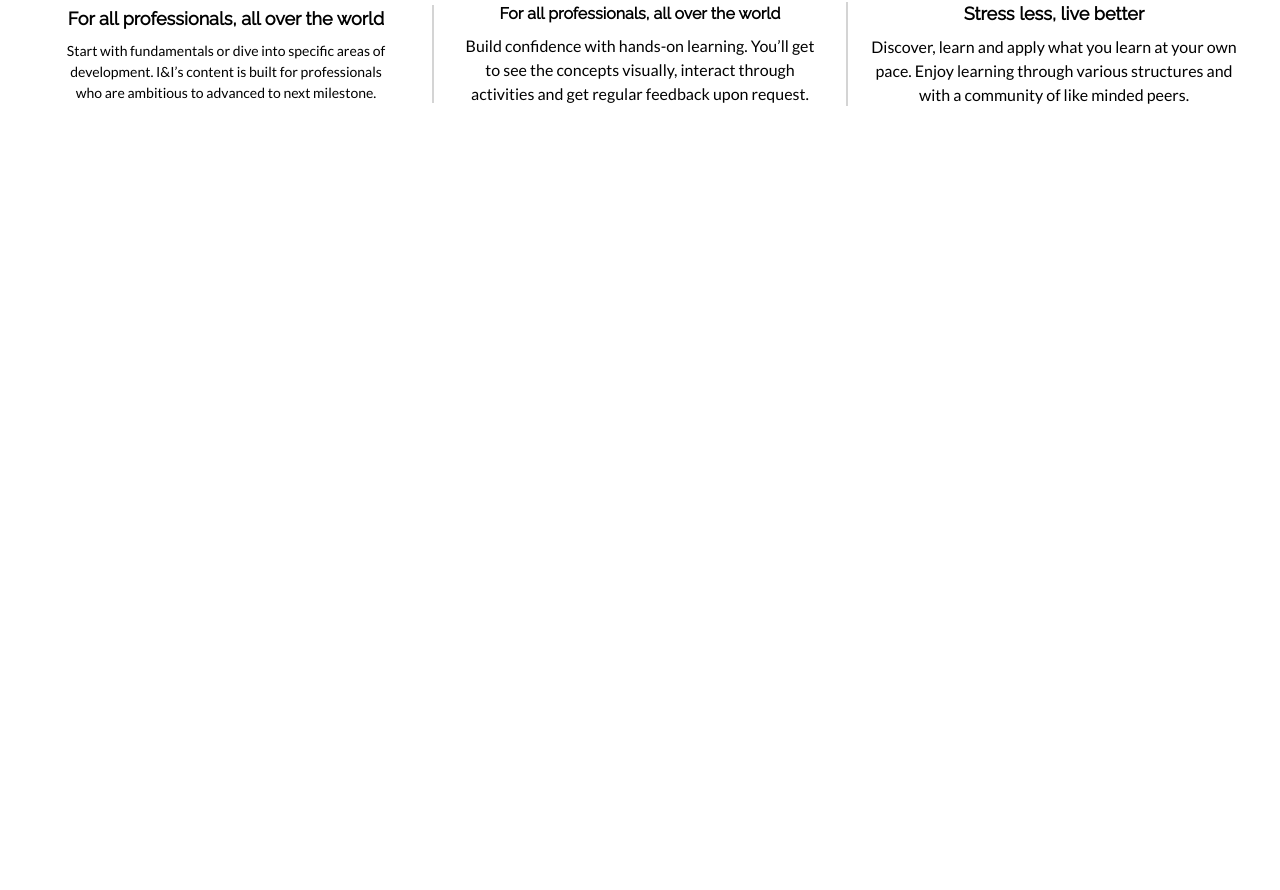
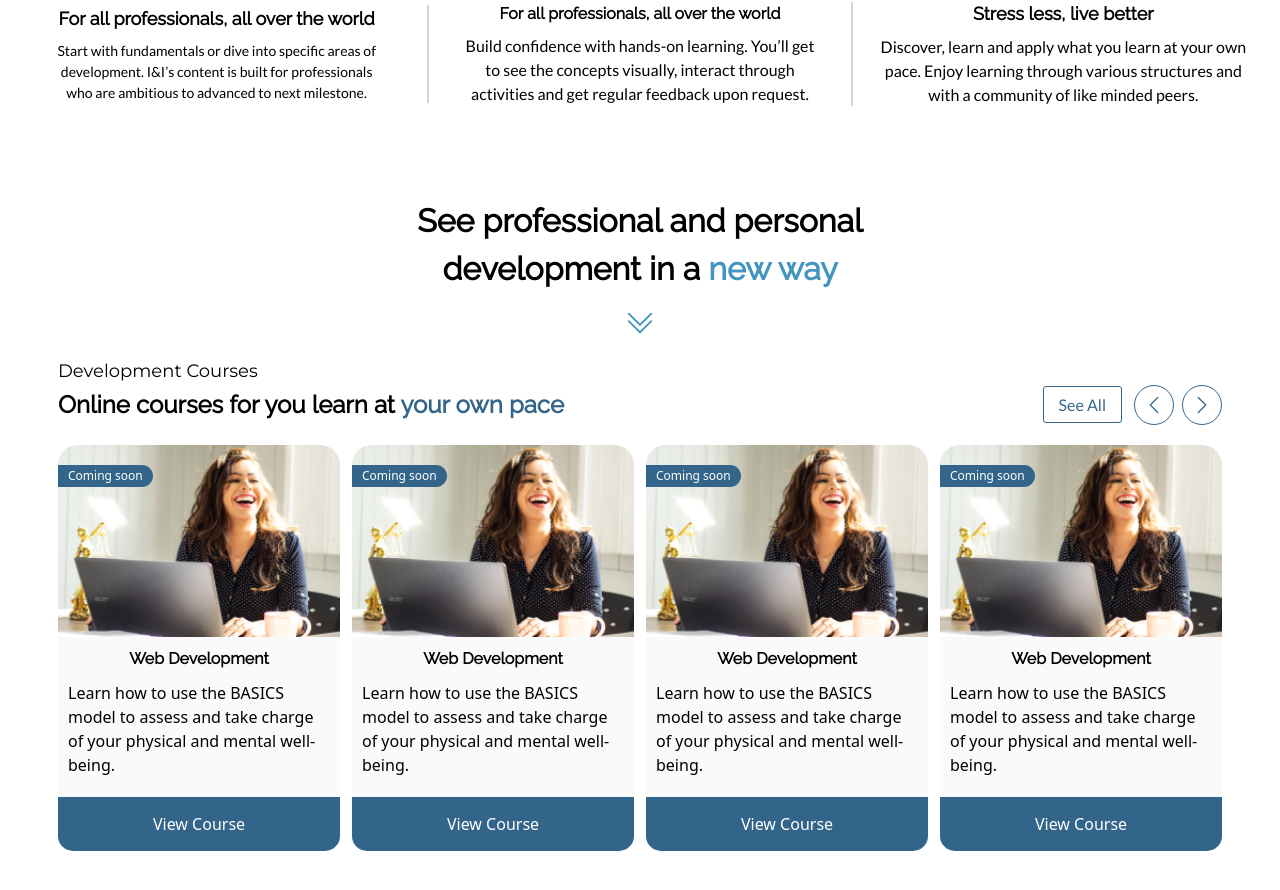
Before and after one commit to anie308/iandi, a React (Create React App) app: page / in a window 1280 px wide. Shown: the part 468-1358 px from the top of the page. Before the commit the page ends 800 px from the top, so only its background shows below. Built offline with nearby package versions, Linux system fonts and the light colour scheme.

Commit message:
course section

```diff
--- a/package.json
+++ b/package.json
@@ -1,6 +1,5 @@
 {
   "name": "iandi",
-  "homepage": "https://ianditest.netlify.app/",
   "version": "0.1.0",
   "private": true,
   "dependencies": {
@@ -9,6 +8,7 @@
     "@testing-library/react": "^13.0.0",
     "@testing-library/user-event": "^13.2.1",
     "autoprefixer": "^10.4.7",
+    "axios": "^0.27.2",
     "imagekitio-react": "^1.1.1",
     "postcss": "^8.4.14",
     "react": "^18.2.0",
--- a/src/App.js
+++ b/src/App.js
@@ -1,6 +1,7 @@
 import {Route , Routes } from 'react-router-dom'
 import Login from './components/Login';
 import AboutUs from './pages/AboutUs';
+import CourseDetail from './pages/CourseDetail';
 import Home from './pages/Home';
 import NotFound from './pages/NotFound';
 import Session from './pages/Session';
@@ -15,6 +16,7 @@ function App() {
         <Route path="/sessions" element={<Session />} />
         <Route path="/about-us" element={<AboutUs />} />
         <Route path="/iandi-admin" element={<Login />} />
+        <Route path="/courses/:slug" element={<CourseDetail />} />
         <Route path="*" element={<NotFound/>} />
 
 
--- /dev/null
+++ b/src/components/CourseItem.jsx
@@ -0,0 +1,38 @@
+import React from "react";
+import Thumbnail from "../assets/thumbnail.png";
+import { Link } from "react-router-dom";
+
+function CourseItem({ course }) {
+  return (
+    <div className="w-full sm:min-w-[260px]  rounded-[15px]">
+      <div className="relative w-full ">
+        <div>
+          <img
+            src={Thumbnail}
+            alt=""
+            className="rounded-t-[20px] w-full object-contain"
+          />
+        </div>
+        <div className="absolute top-[20px] bg-[#33658A] text-white py-[2px] rounded-r-[20px] px-[10px] flex items-center text-lato text-[12px] ">
+          {course.status}
+        </div>
+      </div>
+      <div className="flex flex-col w-full bg-primary">
+        <div className="py-[10px] text-center font-[700] font-raleway text-[16px]">
+          {course.name}
+        </div>
+        <div className="px-[10px] pb-[20px] text-lato">{course.meta}</div>
+      </div>
+      <div className="bg-[#33658A] py-[15px] flex items-center justify-center rounded-b-[15px] cursor-pointer">
+        <Link
+          to={`/courses/${course.slug}`}
+          className="text-lato text-[16px] text-white"
+        >
+          View Course
+        </Link>
+      </div>
+    </div>
+  );
+}
+
+export default CourseItem;
--- /dev/null
+++ b/src/components/CourseListing.jsx
@@ -0,0 +1,21 @@
+import React from 'react'
+import {courseDetails} from '../data'
+import CourseItem from './CourseItem'
+
+function CourseListing() {
+  return (
+    <div className='grid gap-4 grid-cols-1 sm:gap-2 sm:grid-cols-2 md:gap-3 md:grid-cols-3 lg:gap-3 lg:grid-cols-4 '>
+        {
+            courseDetails
+            .slice(0,4)
+            .map((course) => (
+                <CourseItem key={course.id} course={course}/>
+            ))
+
+
+        }
+    </div>
+  )
+}
+
+export default CourseListing
--- /dev/null
+++ b/src/components/Courses.jsx
@@ -0,0 +1,52 @@
+import React from "react";
+import { BsChevronDoubleDown, BsChevronRight, BsChevronLeft } from "react-icons/bs";
+import { Link } from "react-router-dom";
+import CourseListing from "./CourseListing";
+
+function Courses() {
+  return (
+    <div className="flex flex-col w-full py-[20px]">
+      <div className="w-full flex flex-col justify-center py-[20px]">
+        <div>
+          {" "}
+          <p className="font-[800] text-[20px] md:text-[32px] font-raleway text-left md:text-center px-[20px]">
+            See professional and personal <br /> development in a{" "}
+            <span className="text-[#4395C1]">new way</span>
+          </p>
+        </div>
+        <div className="hidden md:flex w-full  justify-center mt-[15px]">
+          <a href="#dev">
+            <BsChevronDoubleDown className="text-[30px] text-[#4395C1]" />
+          </a>
+        </div>
+      </div>
+      <div className="px-[20px] md:px-[58px]">
+        <div>
+            <p className="font-montserrat text-[18px] font-[400] ">Development Courses</p>
+        </div>
+        <div id="dev" className="flex items-center justify-between">
+            <div className="mt-[8px]flex items-center justify-center">
+                <p className="font-[800] font-raleway text-[20px] md:text-[24px]">Online courses for you learn at <br className='block md:hidden '/><span className="text-[#33658A]" >your own pace</span></p>
+            </div>
+            <div className="hidden md:flex items-center space-x-3">
+                <div>
+                    <Link to='/courses' className="font-lato text-[16px] font-[400] border border-[#33658A] text-[#33658A] py-[8px] px-[15px] rounded-[3px]  text-lato">See All</Link>
+                </div>
+                <div className='flex items-center space-x-2'>
+                    <div className="border rounded-full p-[9px] text-[20px] border-[#33658A] text-[#33658A] cursor-pointer"> <BsChevronLeft/></div>
+                    <div className="border rounded-full p-[9px] text-[20px] border-[#33658A] text-[#33658A] cursor-pointer"><BsChevronRight/></div>
+
+                </div>
+            </div>
+        </div>
+
+        <div className="my-[20px]">
+            <CourseListing/>
+        </div>
+      </div>
+
+    </div>
+  );
+}
+
+export default Courses;
--- a/src/components/HomeHero.jsx
+++ b/src/components/HomeHero.jsx
@@ -1,40 +1,75 @@
-import React from 'react';
-import { Link } from 'react-router-dom';
-import Hero from '../assets/hero.png'
+import React from "react";
+import { Link } from "react-router-dom";
+import Hero from "../assets/hero.png";
+import {BsChevronRight} from 'react-icons/bs'
 
 function HomeHero() {
   return (
     <div>
-      <div className='bg-[#EBEEF5] flex flex-col md:flex-row'>
-        <div className='px-[15px] py-[20px] md:py-[30px] md:pl-[60px] flex-1 flex flex-col items-start justify-center space-y-4'>
-            <div className='font-[800] text-center md:text-left font-raleway text-[30px] md:text-[40px]'>Learn to achieve your <br className='hidden md:block'/> development goals</div>
-            <div className='font-[500] text-[16px] text-center  md:text-left  md:text-[20px] font-lato'>Advance your career personal goals with <span className='text-[#62748C]'>self-paced online <br className='hidden md:block'/> courses</span>,<span className='text-[#F6C042]'> bite-sized reads</span> <span className='text-[#EB6D74]'>and live sessions</span> . Designed for busy professionals.</div>
+      <div className="bg-[#EBEEF5] flex flex-col md:flex-row">
+        <div className="px-[15px] py-[20px] md:py-[30px] md:pl-[60px] flex-1 flex flex-col items-start justify-center space-y-4">
+          <div className="font-[800] text-center md:text-left font-raleway text-[30px] md:text-[40px]">
+            Learn to achieve your <br className="hidden md:block" /> development
+            goals
+          </div>
+          <div className="font-[500] text-[16px] text-center  md:text-left  md:text-[20px] font-lato">
+            Advance your career personal goals with{" "}
+            <span className="text-[#62748C]">
+              self-paced online <br className="hidden md:block" /> courses
+            </span>
+            ,<span className="text-[#F6C042]"> bite-sized reads</span>{" "}
+            <span className="text-[#EB6D74]">and live sessions</span> . Designed
+            for busy professionals.
+          </div>
 
-            <div className='hidden md:flex mt-[20px] text-[#4395C1] border-dotted border-[2px] w-fit border-[#4395C1] px-[20px] py-[8px] rounded-[10px] font-lato'>
-              <Link to='/about-us'>Learn more about us</Link>
+          <div className="hidden md:flex mt-[20px] text-[#4395C1] border-dotted border-[2px] w-fit border-[#4395C1] px-[20px] py-[8px] rounded-[10px] font-lato">
+            <Link to="/about-us">Learn more about us</Link>
           </div>
         </div>
-        <div  className='flex-1'>
-            <img src={Hero} alt="hero" className='h-full'/>
+        <div className="flex-1">
+          <img src={Hero} alt="hero" className="h-full" />
         </div>
       </div>
-    <div className='flex flex-col md:flex-row items-start md:items-center py-[10px] px-[20px] md:px-[20px] md:py-[50px]'>
-      <div className='flex flex-col flex-1 border-b-[2px]  md:border-b-0  md:border-r-[2px] border-[#D4D4D4] md:px-[20px] items-start md:items-center space-y-1 md:space-y-2 py-[20px] md:py-0'>
-        <p className='font-[700] text-start md:text-center text-[16px] md:text-[18px] font-raleway'>For all professionals, all over the world</p>
-        <p className='text-start md:text-center text-[14px] font-lato'>Start with fundamentals or dive into specific areas of <br className='hidden md:block'/> development. I&I’s content is built for professionals <br className='hidden md:block'/>who are ambitious to advanced to next milestone.</p>
+      <div className="flex flex-col md:flex-row items-start md:items-center py-[10px] px-[20px] md:px-[6px] md:py-[50px]   ">
+        <div className="flex flex-col flex-1 border-b-[2px]  md:border-b-0  md:border-r-[2px] border-[#D4D4D4] md:px-[20px] items-start md:items-center space-y-1 md:space-y-2 py-[20px] md:py-0">
+          <p className="font-[700] text-start md:text-center text-[16px] md:text-[18px] font-raleway">
+            For all professionals, all over the world
+          </p>
+          <p className="text-start md:text-center text-[14px] font-lato">
+            Start with fundamentals or dive into specific areas of{" "}
+            <br className="hidden md:block" /> development. I&I’s content is
+            built for professionals <br className="hidden md:block" />
+            who are ambitious to advanced to next milestone.
+          </p>
         </div>
-      <div className='flex-1 border-b-[2px]  md:border-b-0 md:border-r-[2px] py-[20px] md:py-0 md:px-[20px] border-[#D4D4D4] items-start md:items-center space-y-2'>
-        <p className='font-[700] text-start md:text-center font-raleway'>For all professionals, all over the world</p>
-        <p className='text-start md:text-center font-lato'>Build confidence with hands-on learning. You’ll get <br className='hidden md:block'/> to see the concepts visually, interact through <br className='hidden md:block'/> activities and get regular feedback upon request.</p>
+        <div className="flex-1 border-b-[2px]  md:border-b-0 md:border-r-[2px] py-[20px] md:py-0 md:px-[20px] border-[#D4D4D4] items-start md:items-center space-y-2">
+          <p className="font-[700] text-start md:text-center font-raleway">
+            For all professionals, all over the world
+          </p>
+          <p className="text-start md:text-center font-lato">
+            Build confidence with hands-on learning. You’ll get{" "}
+            <br className="hidden md:block" /> to see the concepts visually,
+            interact through <br className="hidden md:block" /> activities and
+            get regular feedback upon request.
+          </p>
         </div>
-      <div className='flex-1 border-b-[2px]  md:border-b-0 md:px-[20px] items-start md:items-center space-y-2'>
-        <p className='font-[700] text-start md:text-center text-[18px] font-raleway'>Stress less, live better</p>
-        <p className='text-start md:text-center font-lato'>Discover, learn and apply what you learn at your own <br className='hidden md:block'/> pace. Enjoy learning through various structures and <br className='hidden md:block'/> with a community of like minded peers.</p>
+        <div className="flex-1 border-b-[2px]  md:border-b-0 md:px-[20px] items-start md:items-center space-y-2 py-[20px] md:py-0">
+          <p className="font-[700] text-start md:text-center text-[18px] font-raleway">
+            Stress less, live better
+          </p>
+          <p className="text-start md:text-center font-lato">
+            Discover, learn and apply what you learn at your own{" "}
+            <br className="hidden md:block" /> pace. Enjoy learning through
+            various structures and <br className="hidden md:block" /> with a
+            community of like minded peers.
+          </p>
         </div>
-
+        <div className="flex md:hidden py-[30px] border-b border-[#333333] w-full  justify-center items-center ">
+          <Link to="/about-us" className="flex items-center space-x-2 text-lato text-[20px] text-[#33658A]"><p className="flex items-center">Learn more about us</p>  <div className="flex items-center border rounded-full p-[3px] text-[16px] border-[#33658A] text-[#33658A] cursor-pointer"><BsChevronRight/></div></Link>
         </div>
       </div>
-  )
+    </div>
+  );
 }
 
-export default HomeHero
+export default HomeHero;
--- a/src/components/NavBar.jsx
+++ b/src/components/NavBar.jsx
@@ -57,7 +57,7 @@ function NavBar() {
           <div className="flex space-x-3">
                 {
                   socials.map(({path, icon}) => (
-                    <div>
+                    <div key={path}>
                       <a href={path} target='_blank' rel="noreferrer"><img src={icon} alt="" /> </a>
                     </div>
                   ))
--- a/src/data.js
+++ b/src/data.js
@@ -61,5 +61,44 @@ export const navLinks = [
       icon: Mail,
     },
 
+  ]
 
+  export const courseDetails =[
+    {
+      id: 1,
+      name: "Web Development",
+      meta: "Learn how to use the BASICS model to assess and take charge of your physical and mental well-being.",
+      status: "Coming soon",
+      slug: "web-development",
+    },
+    {
+      id: 2,
+      name: "Web Development",
+      meta: "Learn how to use the BASICS model to assess and take charge of your physical and mental well-being.",
+      status: "Coming soon"
+    },
+    {
+      id: 3,
+      name: "Web Development",
+      meta: "Learn how to use the BASICS model to assess and take charge of your physical and mental well-being.",
+      status: "Coming soon"
+    },
+    {
+      id: 4,
+      name: "Web Development",
+      meta: "Learn how to use the BASICS model to assess and take charge of your physical and mental well-being.",
+      status: "Coming soon"
+    },
+    {
+      id: 5,
+      name: "Web Development",
+      meta: "Learn how to use the BASICS model to assess and take charge of your physical and mental well-being.",
+      status: "Coming soon"
+    },
+    {
+      id: 6,
+      name: "Web Development",
+      meta: "Learn how to use the BASICS model to assess and take charge of your physical and mental well-being.",
+      status: "Coming soon"
+    },
   ]
--- /dev/null
+++ b/src/pages/CourseDetail.jsx
@@ -0,0 +1,30 @@
+import React, { useEffect, useState } from 'react'
+import { useParams } from 'react-router-dom';
+import { courseDetails } from "../data";
+
+
+function CourseDetail() {
+    const {slug} = useParams();
+    const [course, setCourse] = useState(null);
+
+    useEffect(() => {
+        let course = courseDetails.find((course) => course.slug === slug);
+
+        if(course){
+            setCourse(  course );
+        }
+    }, [slug])
+  return (
+    <div className='min-h-screen max-h-screen flex items-center justify-center w-full'>
+        {course? (
+            <div className='h-full font-[700] font-raleway text-[25px] w-full text-center'>{course.name}</div>
+        ): (
+            <div className='h-full font-[700] font-raleway text-[25px] w-full text-center'>
+                Hello Motherfucker!!
+            </div>
+        )}
+    </div>
+  )
+}
+
+export default CourseDetail
--- a/src/pages/Home.jsx
+++ b/src/pages/Home.jsx
@@ -1,4 +1,5 @@
 import React from 'react'
+import Courses from '../components/Courses'
 import HomeHero from '../components/HomeHero'
 import NavBar from '../components/NavBar'
 
@@ -8,6 +9,7 @@ function Home() {
     <div>
         <NavBar/>
         <HomeHero/>
+        <Courses/>
     </div>
   )
 }
--- a/tailwind.config.js
+++ b/tailwind.config.js
@@ -8,7 +8,8 @@ module.exports = {
       colors:{
         'primary': '#FAFAFA',
         'desktoplink': '#232C38',
-        'mobilelink': '#333333'
+        'mobilelink': '#333333',
+
       },
       transitionProperty: {
         'top': 'top',
```
Also changed, not shown: src/components/Login.jsx (renamed from src/components/Login.js, +9 -9 lines), src/assets/thumbnail.png (added), 1 other file (tests, documents, lock files or other folders). Lines whose indentation alone changed are shown as unchanged.
